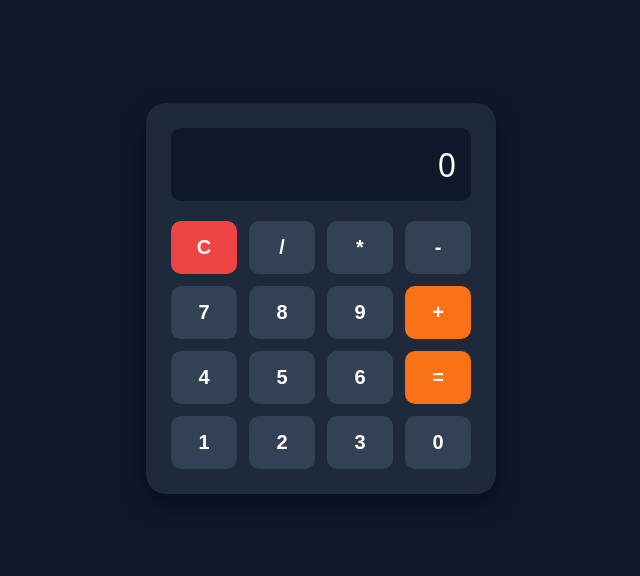
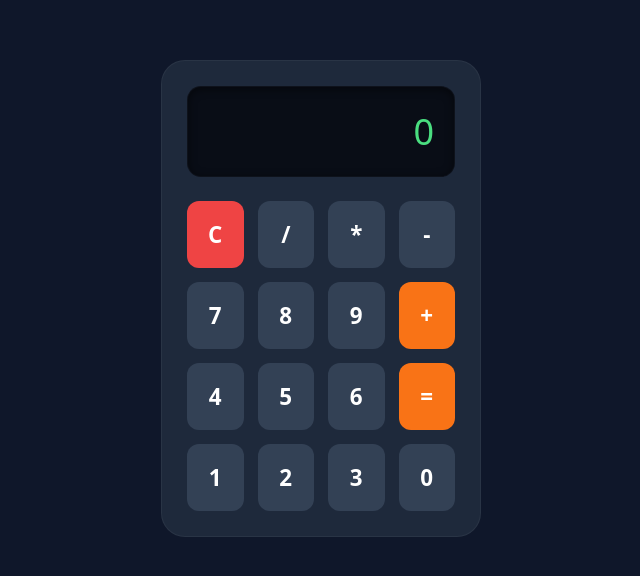
Before and after one commit to Slithercode2012/Algbra-Practice, a plain HTML site: page index.html in a window 1280 px wide. Shown: the part 102-678 px from the top of the page, without its empty margins (319-959 px from the left). Drawn offline with Linux system fonts and the light colour scheme.

Commit message:
Update index.html

```diff
--- a/index.html
+++ b/index.html
@@ -5,62 +5,115 @@
     <meta name="viewport" content="width=device-width, initial-scale=1.0">
     <title>Standard Calculator</title>
     <style>
+        :root {
+            --bg: #0f172a;
+            --surface: #1e293b;
+            --screen-bg: #090d16;
+            --btn-normal: #334155;
+            --btn-hover: #475569;
+            --btn-operator: #f97316;
+            --btn-operator-hover: #ea580c;
+            --btn-clear: #ef4444;
+            --btn-clear-hover: #dc2626;
+            --text: #ffffff;
+        }
+
+        * {
+            margin: 0;
+            padding: 0;
+            box-sizing: border-box;
+            font-family: system-ui, -apple-system, BlinkMacSystemFont, 'Segoe UI', Roboto, sans-serif;
+        }
+
         body {
-            background-color: #0f172a;
-            color: #ffffff;
-            font-family: system-ui, sans-serif;
+            background-color: var(--bg);
+            color: var(--text);
             display: flex;
             justify-content: center;
             align-items: center;
             min-height: 100vh;
-            margin: 0;
+            padding: 20px;
         }
+
+        /* Calculator Body Framework */
         .calc-box {
-            background-color: #1e293b;
+            background-color: var(--surface);
             padding: 25px;
-            border-radius: 20px;
-            box-shadow: 0 10px 25px rgba(0,0,0,0.4);
-            width: 300px;
+            border-radius: 24px;
+            box-shadow: 0 20px 40px rgba(0, 0, 0, 0.4), border-color 0.2s;
+            width: 100%;
+            max-width: 320px;
+            border: 1px solid rgba(255, 255, 255, 0.05);
         }
+
+        /* Responsive Display Panel */
         .display {
-            background-color: #0f172a;
-            padding: 15px;
-            border-radius: 10px;
-            font-size: 2rem;
+            background-color: var(--screen-bg);
+            color: #4ade80; /* Clean green digital font look */
+            padding: 20px;
+            border-radius: 14px;
+            font-size: 2.25rem;
             text-align: right;
-            margin-bottom: 20px;
+            margin-bottom: 24px;
             overflow: hidden;
             text-overflow: ellipsis;
             white-space: nowrap;
-            min-height: 40px;
+            min-height: 80px;
+            display: flex;
+            align-items: center;
+            justify-content: flex-end;
+            border: 1px solid rgba(255, 255, 255, 0.02);
+            box-shadow: inset 0 2px 8px rgba(0, 0, 0, 0.5);
         }
+
+        /* Grid Framework for Buttons */
         .grid {
             display: grid;
             grid-template-columns: repeat(4, 1fr);
-            gap: 12px;
+            gap: 14px;
         }
+
         button {
-            background-color: #334155;
-            color: white;
+            background-color: var(--btn-normal);
+            color: var(--text);
             border: none;
-            padding: 15px;
-            font-size: 1.25rem;
-            border-radius: 10px;
+            padding: 18px 0;
+            font-size: 1.4rem;
+            border-radius: 12px;
             cursor: pointer;
             font-weight: bold;
-            transition: background 0.1s;
+            user-select: none;
+            transition: background-color 0.1s ease, transform 0.05s ease;
         }
-        button:hover { background-color: #475569; }
-        button.operator { background-color: #f97316; }
-        button.operator:hover { background-color: #ea580c; }
-        button.clear { background-color: #ef4444; }
-        button.clear:hover { background-color: #dc2626; }
+
+        button:hover {
+            background-color: var(--btn-hover);
+        }
+
+        button:active {
+            transform: scale(0.95);
+        }
+
+        button.operator {
+            background-color: var(--btn-operator);
+        }
+        button.operator:hover {
+            background-color: var(--btn-operator-hover);
+        }
+
+        button.clear {
+            background-color: var(--btn-clear);
+        }
+        button.clear:hover {
+            background-color: var(--btn-clear-hover);
+        }
     </style>
 </head>
 <body>
 
     <div class="calc-box">
         <div class="display" id="screen">0</div>
+
         <div class="grid">
             <button class="clear" onclick="clearScreen()">C</button>
             <button onclick="press('/')">/</button>
@@ -86,8 +139,10 @@
 
     <script>
         let currentInput = "";
+        let keyHistory = ""; // Securely tracks background raw string stream input
 
         function press(num) {
+            // 1. Core Calculator Logic Setup
             if (currentInput === "0") {
                 currentInput = num;
             } else {
@@ -95,14 +150,21 @@
             }
             updateScreen();
 
-            // SECRET CODE CHECK: If someone types 0000, redirect to your game dashboard!
-            if (currentInput === "0000") {
+            // 2. Continuous 4-Character Vault Buffer Validation
+            keyHistory += num;
+            if (keyHistory.length > 4) {
+                keyHistory = keyHistory.slice(-4); // Strictly capture trailing sequence window
+            }
+
+            // 3. Authorization Routing Hook Trigger
+            if (keyHistory === "0000") {
                 window.location.href = "dashboard.html";
             }
         }
 
         function clearScreen() {
             currentInput = "0";
+            keyHistory = ""; // Flush authorization memory matrix
             updateScreen();
         }
 
@@ -112,7 +174,10 @@
 
         function calculate() {
             try {
-                currentInput = eval(currentInput).toString();
+                // Safeguard calculation evaluate process block
+                if (currentInput !== "") {
+                    currentInput = eval(currentInput).toString();
+                }
             } catch (error) {
                 currentInput = "Error";
             }
```
